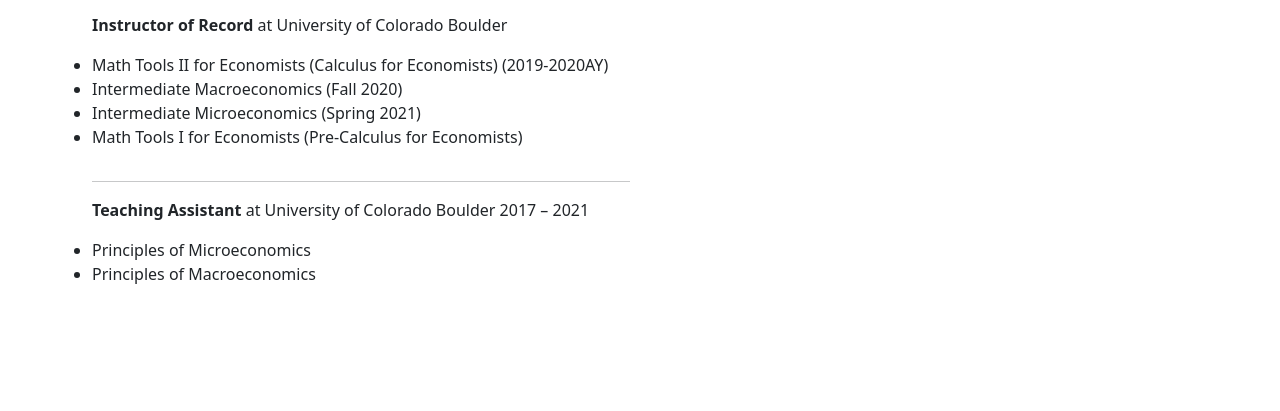
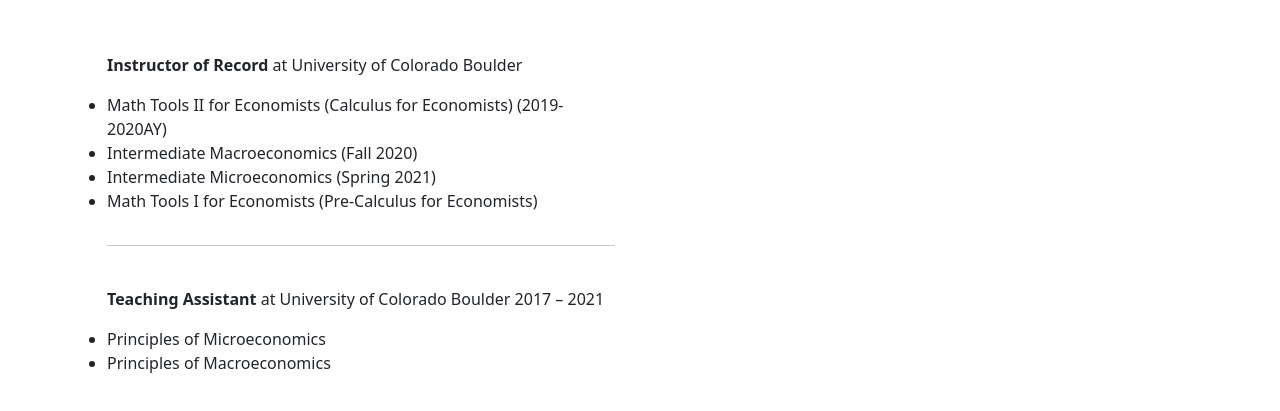
Before and after one commit to matthurtr/matthurt.github.io, a website: page teaching.html in a window 1280 px wide. Shown: the part 157-568 px from the top of the page. Drawn offline with nearby package versions, Linux system fonts and the light colour scheme.

Commit message:
Update teaching.html

```diff
--- a/teaching.html
+++ b/teaching.html
@@ -36,8 +36,8 @@
               </div>
             </div>
 
-          <div class="col-xs-12 col-md-6", style="padding:10px">
-           <div class="row align-items-start">
+          <div class="col-xs-12 col-md-6", style="padding:25px">
+           <div class="row align-items-center", style="padding-top:25px">
                   <p> <b> Instructor of Record </b> at University of Colorado Boulder </p>
                     <ul padding-left: 10px;>
                         <li> Math Tools II for Economists (Calculus for Economists)  (2019-2020AY)</li>
@@ -48,7 +48,7 @@
                     </ul>
             </div>
             <hr>
-            <div class="row align-items-start">
+            <div class="row align-items-center", style="padding-top:25px">
                  <p> <b> Teaching Assistant </b> at University of Colorado Boulder   2017 – 2021 </p>
                     <ul padding-left: 10px;>
                         <li> Principles of Microeconomics </li>
```
